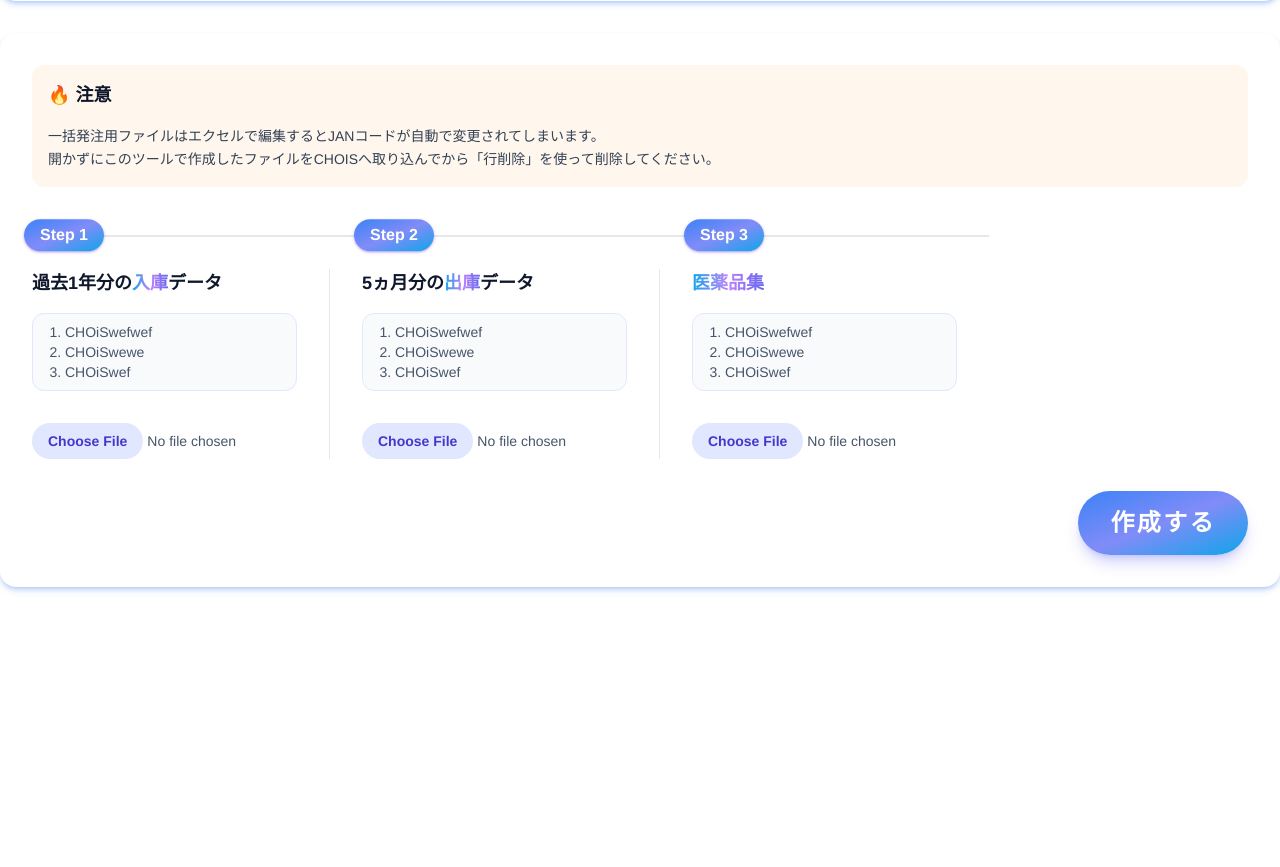
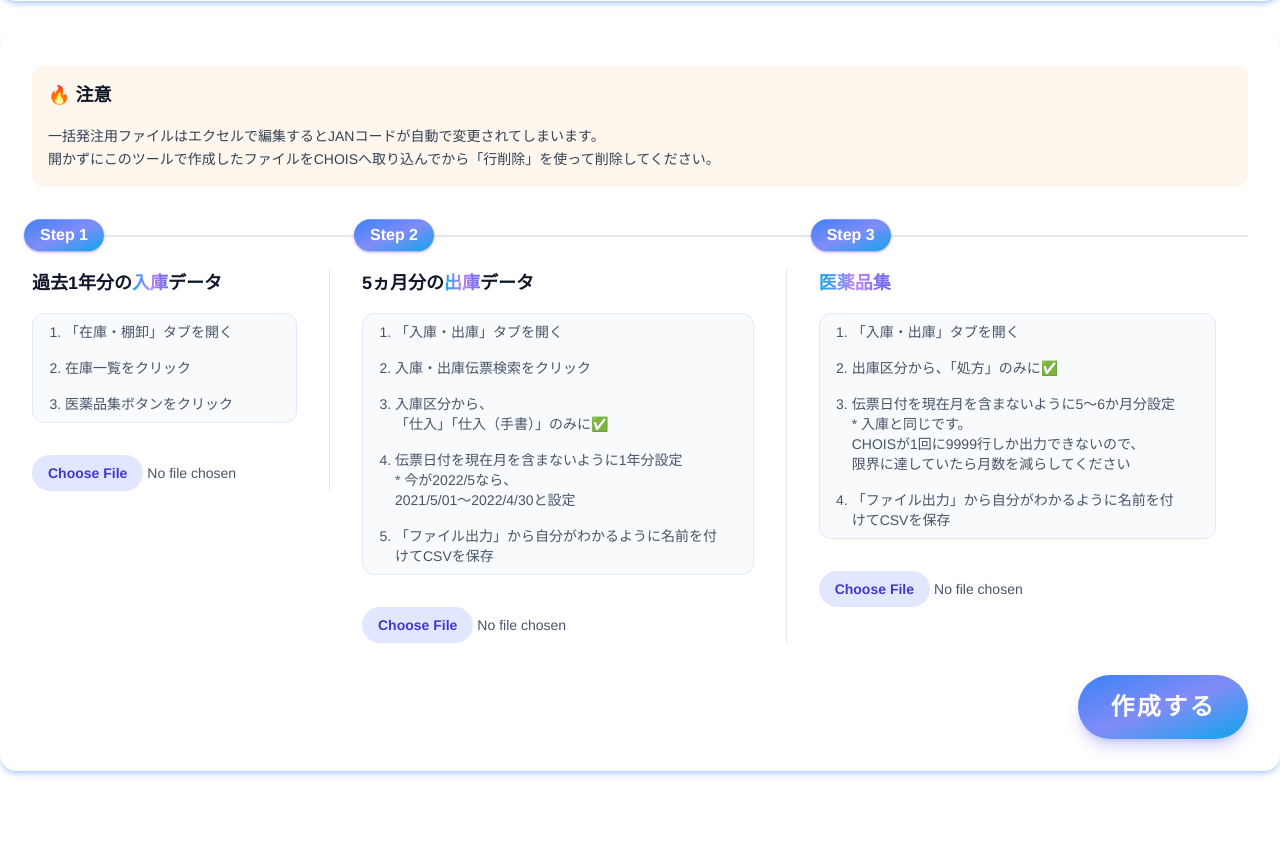
Before and after one commit to obutora/flask_order_to_chois, a Flask app: page / in a window 1280 px wide. Shown: the part 698-1565 px from the top of the page. Before the commit the page ends 1291 px from the top, so only its background shows below. Run offline with Flask 2, Linux system fonts and the light colour scheme.

Commit message:
add: index.html how to create resource.

```diff
--- a/python/static/src/output.css
+++ b/python/static/src/output.css
@@ -482,6 +482,11 @@ Ensure the default browser behavior of the `hidden` attribute.
   margin-right: 5rem;
 }
 
+.mx-8 {
+  margin-left: 2rem;
+  margin-right: 2rem;
+}
+
 .my-auto {
   margin-top: auto;
   margin-bottom: auto;
@@ -490,11 +495,6 @@ Ensure the default browser behavior of the `hidden` attribute.
 .mx-auto {
   margin-left: auto;
   margin-right: auto;
-}
-
-.mx-8 {
-  margin-left: 2rem;
-  margin-right: 2rem;
 }
 
 .mt-4 {
@@ -594,14 +594,42 @@ Ensure the default browser behavior of the `hidden` attribute.
   align-content: center;
 }
 
+.items-start {
+  align-items: flex-start;
+}
+
 .items-center {
   align-items: center;
+}
+
+.justify-start {
+  justify-content: flex-start;
+}
+
+.gap-4 {
+  gap: 1rem;
 }
 
 .space-y-20 > :not([hidden]) ~ :not([hidden]) {
   --tw-space-y-reverse: 0;
   margin-top: calc(5rem * calc(1 - var(--tw-space-y-reverse)));
   margin-bottom: calc(5rem * var(--tw-space-y-reverse));
+}
+
+.space-y-2 > :not([hidden]) ~ :not([hidden]) {
+  --tw-space-y-reverse: 0;
+  margin-top: calc(0.5rem * calc(1 - var(--tw-space-y-reverse)));
+  margin-bottom: calc(0.5rem * var(--tw-space-y-reverse));
+}
+
+.space-y-4 > :not([hidden]) ~ :not([hidden]) {
+  --tw-space-y-reverse: 0;
+  margin-top: calc(1rem * calc(1 - var(--tw-space-y-reverse)));
+  margin-bottom: calc(1rem * var(--tw-space-y-reverse));
+}
+
+.self-start {
+  align-self: flex-start;
 }
 
 .rounded-xl {
@@ -673,10 +701,6 @@ Ensure the default browser behavior of the `hidden` attribute.
 .py-4 {
   padding-top: 1rem;
   padding-bottom: 1rem;
-}
-
-.text-center {
-  text-align: center;
 }
 
 .text-right {
@@ -1021,11 +1045,6 @@ h3 {
 }
 
 @media (min-width: 768px) {
-  .md\:mx-auto {
-    margin-left: auto;
-    margin-right: auto;
-  }
-
   .md\:flex {
     display: flex;
   }
@@ -1037,11 +1056,6 @@ h3 {
 }
 
 @media (min-width: 1024px) {
-  .lg\:mx-auto {
-    margin-left: auto;
-    margin-right: auto;
-  }
-
   .lg\:mr-8 {
     margin-right: 2rem;
   }
@@ -1075,4 +1089,10 @@ h3 {
   .xl\:flex {
     display: flex;
   }
+
+  .xl\:space-y-0 > :not([hidden]) ~ :not([hidden]) {
+    --tw-space-y-reverse: 0;
+    margin-top: calc(0px * calc(1 - var(--tw-space-y-reverse)));
+    margin-bottom: calc(0px * var(--tw-space-y-reverse));
+  }
 }
--- a/python/templates/index.html
+++ b/python/templates/index.html
@@ -223,7 +223,7 @@
       </div>
 
       <form method="POST" action="/upload" enctype="multipart/form-data">
-        <ol class="items-center lg:flex space-y-20 lg:space-y-0">
+        <ol class="items-start xl:flex space-y-20 xl:space-y-0">
           <li class="relative mb-6 sm:mb-0">
             <div class="flex items-center">
               <div class="animatedBadge">Step 1</div>
@@ -233,10 +233,10 @@
             </div>
             <div class="mt-8 sm:pr-8 lg:border-r lg:mr-8">
               <h3>過去1年分の<span class="gradText">入庫</span>データ</h3>
-              <ol class="list">
-                <li>CHOiSwefwef</li>
-                <li>CHOiSwewe</li>
-                <li>CHOiSwef</li>
+              <ol class="list space-y-4">
+                <li>「在庫・棚卸」タブを開く</li>
+                <li>在庫一覧をクリック</li>
+                <li>医薬品集ボタンをクリック</li>
               </ol>
 
               <input
@@ -256,10 +256,12 @@
             </div>
             <div class="mt-8 sm:pr-8 lg:border-r lg:mr-8">
               <h3>5ヵ月分の<span class="gradText">出庫</span>データ</h3>
-              <ol class="list">
-                <li>CHOiSwefwef</li>
-                <li>CHOiSwewe</li>
-                <li>CHOiSwef</li>
+              <ol class="list space-y-4">
+                <li>「入庫・出庫」タブを開く</li>
+                <li>入庫・出庫伝票検索をクリック</li>
+                <li>入庫区分から、<br/>「仕入」「仕入（手書）」のみに✅</li>
+                <li>伝票日付を現在月を含まないように1年分設定<br/>* 今が2022/5なら、<br/>2021/5/01～2022/4/30と設定</li>
+                <li>「ファイル出力」から自分がわかるように名前を付けてCSVを保存</li>
               </ol>
               <input
                 class="inputButton"
@@ -278,10 +280,14 @@
             </div>
             <div class="mt-8 sm:pr-8">
               <h3><span class="gradText">医薬品集</span></h3>
-              <ol class="list">
-                <li>CHOiSwefwef</li>
-                <li>CHOiSwewe</li>
-                <li>CHOiSwef</li>
+              <ol class="list space-y-4">
+                <li>「入庫・出庫」タブを開く</li>
+                <li>出庫区分から、「処方」のみに✅</li>
+                <li>伝票日付を現在月を含まないように5～6か月分設定<br/>
+                  * 入庫と同じです。<br/>
+                  CHOISが1回に9999行しか出力できないので、<br/>
+                限界に達していたら月数を減らしてください</li>
+                <li>「ファイル出力」から自分がわかるように名前を付けてCSVを保存</li>
               </ol>
               <input
                 class="inputButton"
```
